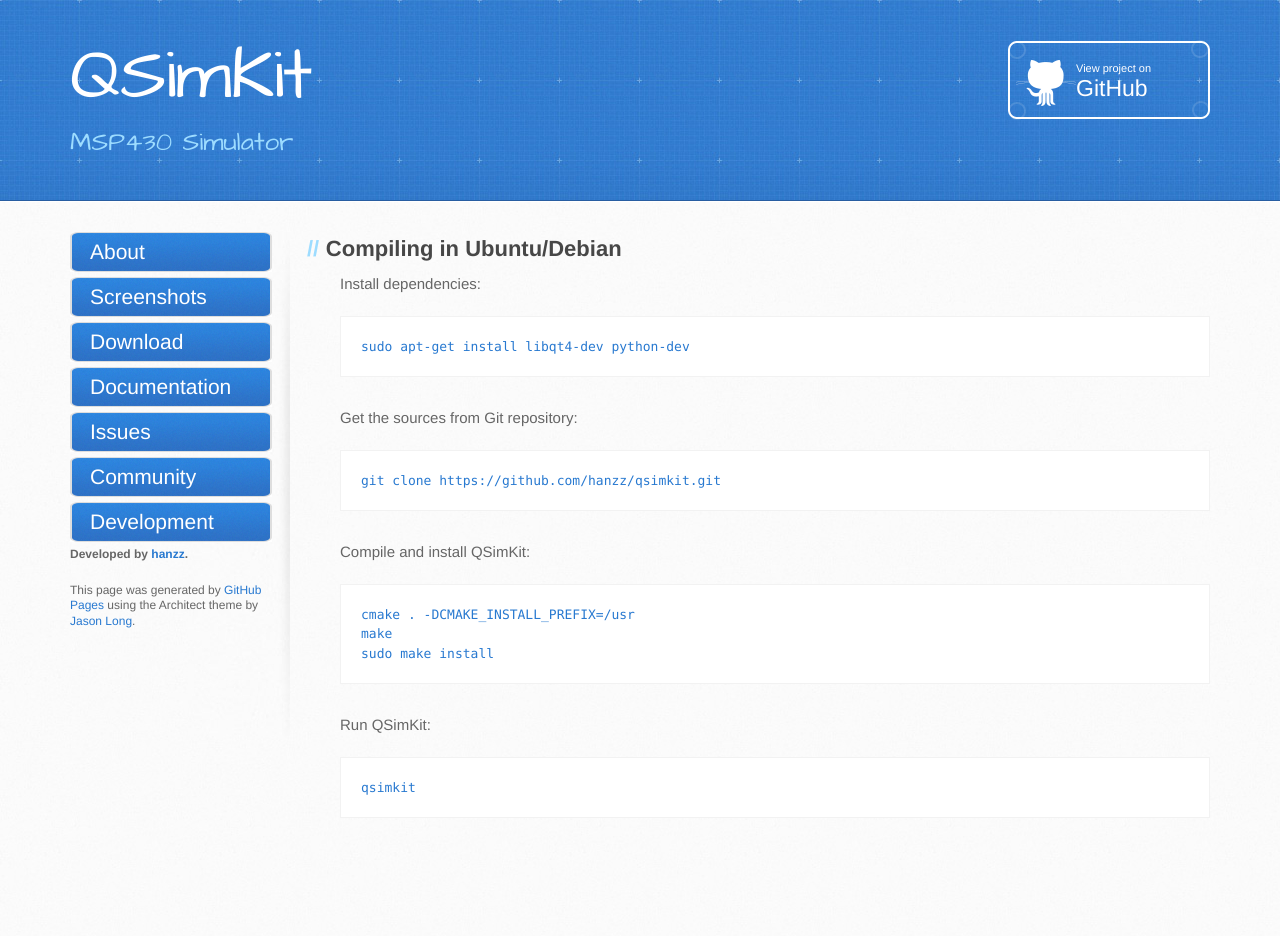
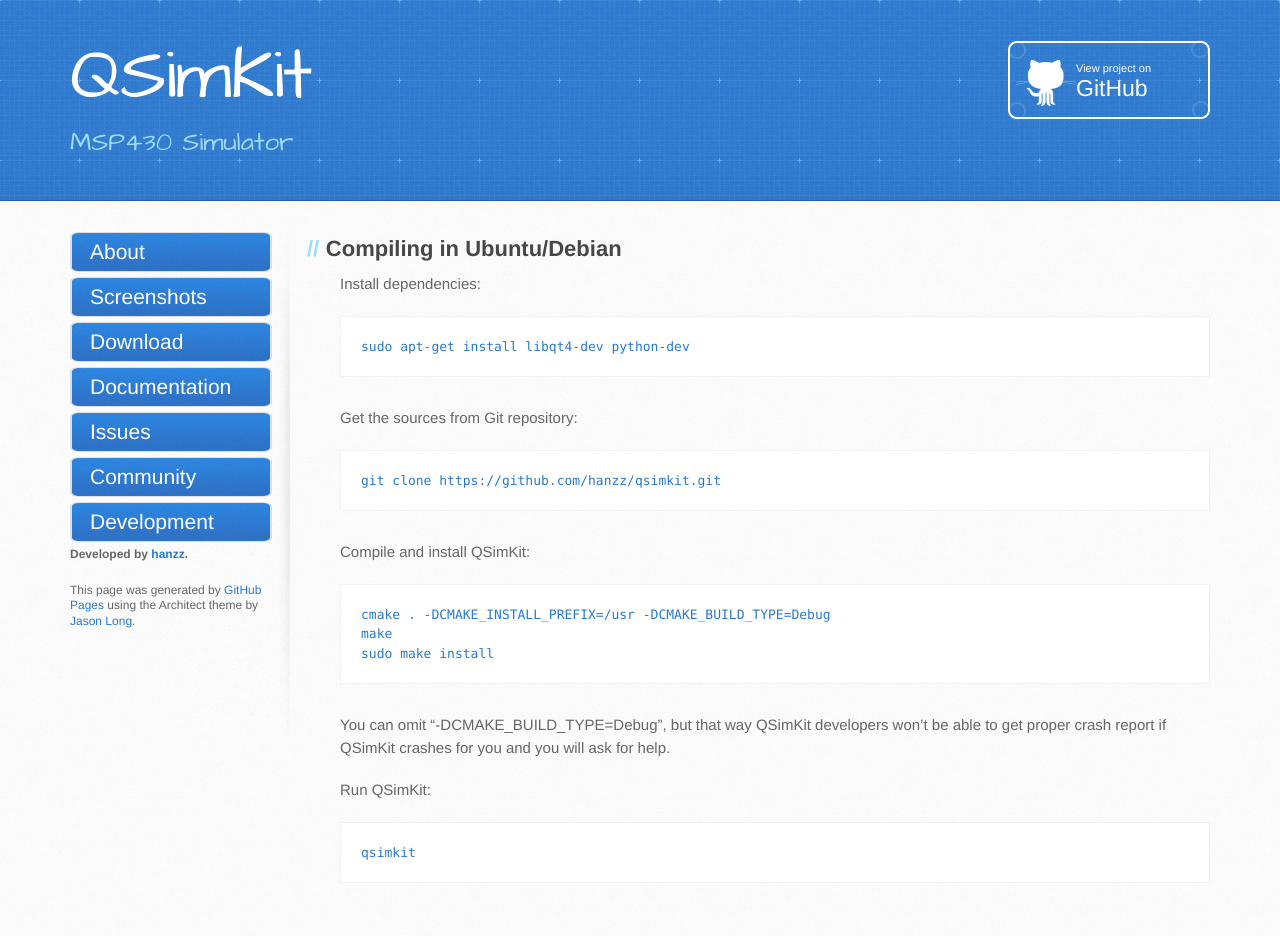
Before and after one commit to jankaluza/qsimkit, a Jekyll site: the page built from documentation/compiling_ubuntu.md, in a window 1280 px wide. Built offline with Jekyll 4.4.1, drawn with Linux system fonts in a browser that asks for light colours; Markdown is read by kramdown in place of the engine named in the settings; before the commit the page ends 900 px from its top, so only the background shows below that.

Commit message:
Update compiling_ubuntu.md

```diff
--- a/documentation/compiling_ubuntu.md
+++ b/documentation/compiling_ubuntu.md
@@ -15,9 +15,12 @@
 
 Compile and install QSimKit:
 
-	cmake . -DCMAKE_INSTALL_PREFIX=/usr
+	cmake . -DCMAKE_INSTALL_PREFIX=/usr -DCMAKE_BUILD_TYPE=Debug
 	make
 	sudo make install
+
+You can omit "-DCMAKE_BUILD_TYPE=Debug", but that way QSimKit developers won't be
+able to get proper crash report if QSimKit crashes for you and you will ask for help.
 
 Run QSimKit:
 
```
